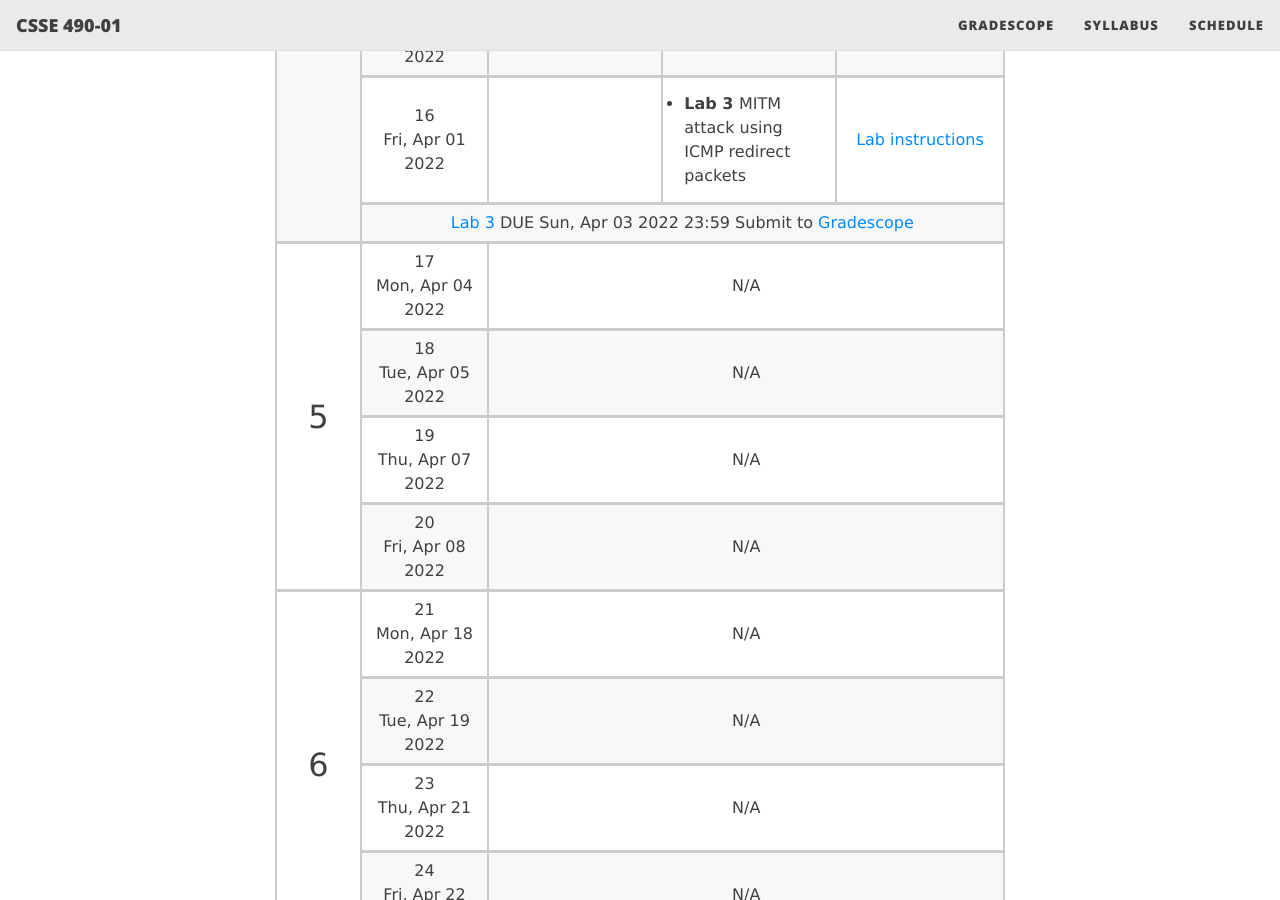
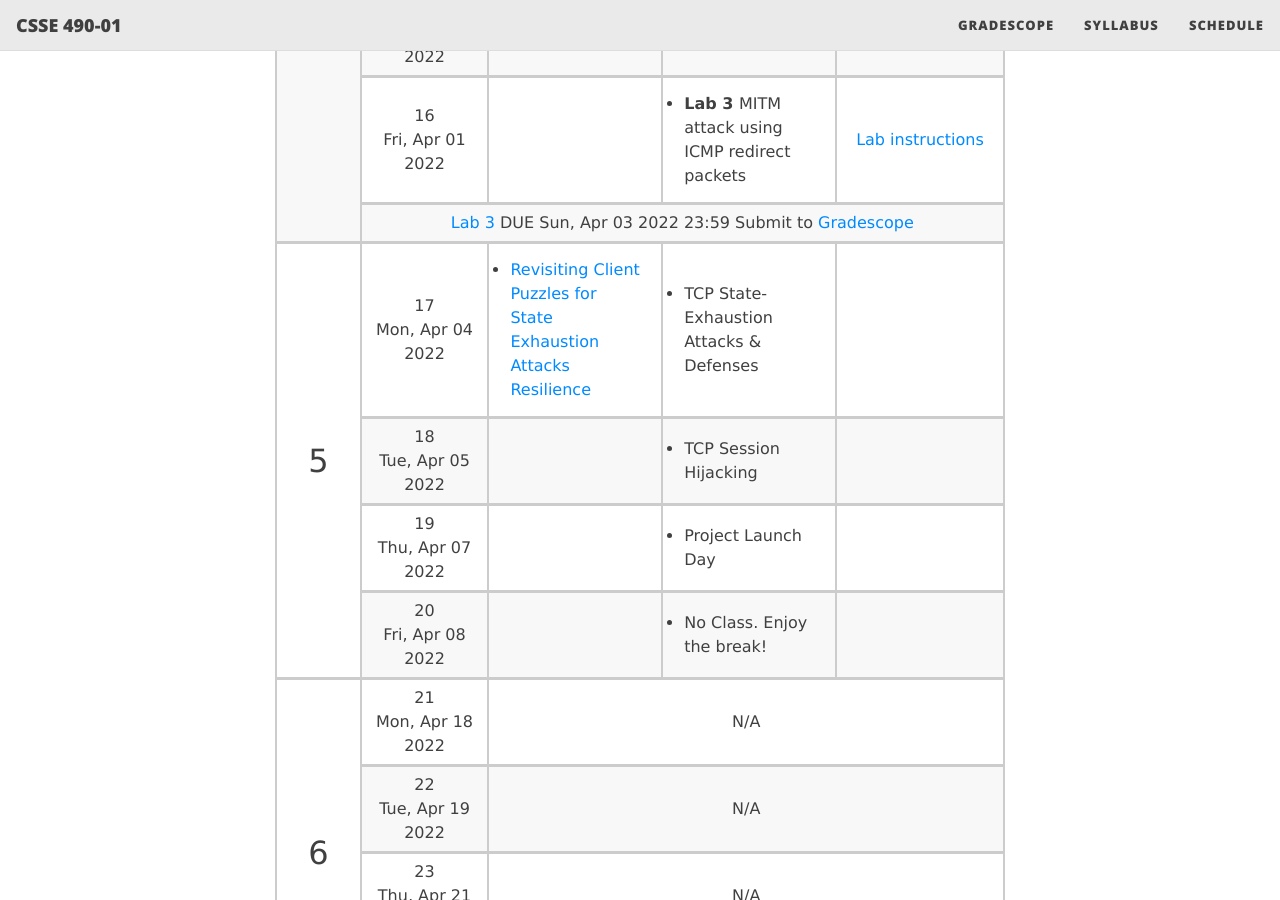
Before and after one commit to rhit-csse490-netsec/netsec-public, a Jekyll site: the page built from schedule.md, in a window 1280 px wide and 900 px high, scrolled down 2051 px. Built offline with Jekyll 4.4.1, drawn with Linux system fonts in a browser that asks for light colours; nearby versions of some CDN libraries.

Commit message:
updated next week's schedule

```diff
--- a/schedule.md
+++ b/schedule.md
@@ -263,22 +263,57 @@ title: Class Schedule
 <td rowspan="4" markdown="span" style="font-size:xx-large;"><a name="w5">5</a></td>
 <td markdown="span">
 17 <br/> Mon, Apr 04 2022</td>
-<td markdown="span" colspan="3">N/A</td>
+<td markdown="span" style="text-align:left">
+{::nomarkdown}<ul style="margin:0;padding:.5rem">
+<li> <a href="https://www.perform.illinois.edu/Papers/USAN_papers/18NOU01.pdf"> Revisiting Client Puzzles for State Exhaustion Attacks Resilience </a> </li>
+</ul>{:/}
+</td>
+<td markdown="span" style="text-align:left">
+{::nomarkdown}<ul style="margin:0;padding:.5rem">
+<li> TCP State-Exhaustion Attacks & Defenses </li>
+</ul>{:/}
+</td>
+<td markdown="span">
+</td>
 </tr>
 <tr>
 <td markdown="span">
 18 <br/> Tue, Apr 05 2022</td>
-<td markdown="span" colspan="3">N/A</td>
+<td markdown="span">
+</td>
+<td markdown="span" style="text-align:left">
+{::nomarkdown}<ul style="margin:0;padding:.5rem">
+<li> TCP Session Hijacking </li>
+</ul>{:/}
+</td>
+<td markdown="span">
+</td>
 </tr>
 <tr>
 <td markdown="span">
 19 <br/> Thu, Apr 07 2022</td>
-<td markdown="span" colspan="3">N/A</td>
+<td markdown="span">
+</td>
+<td markdown="span" style="text-align:left">
+{::nomarkdown}<ul style="margin:0;padding:.5rem">
+<li> Project Launch Day </li>
+</ul>{:/}
+</td>
+<td markdown="span">
+</td>
 </tr>
 <tr>
 <td markdown="span">
 20 <br/> Fri, Apr 08 2022</td>
-<td markdown="span" colspan="3">N/A</td>
+<td markdown="span">
+</td>
+<td markdown="span" style="text-align:left">
+{::nomarkdown}<ul style="margin:0;padding:.5rem">
+<li> No Class. Enjoy the break! </li>
+</ul>{:/}
+</td>
+<td markdown="span">
+</td>
 </tr>
 <tr>
 <td rowspan="4" markdown="span" style="font-size:xx-large;"><a name="w6">6</a></td>
```
Also changed, not shown: _data/schedule.yml (+30 -0 lines).
